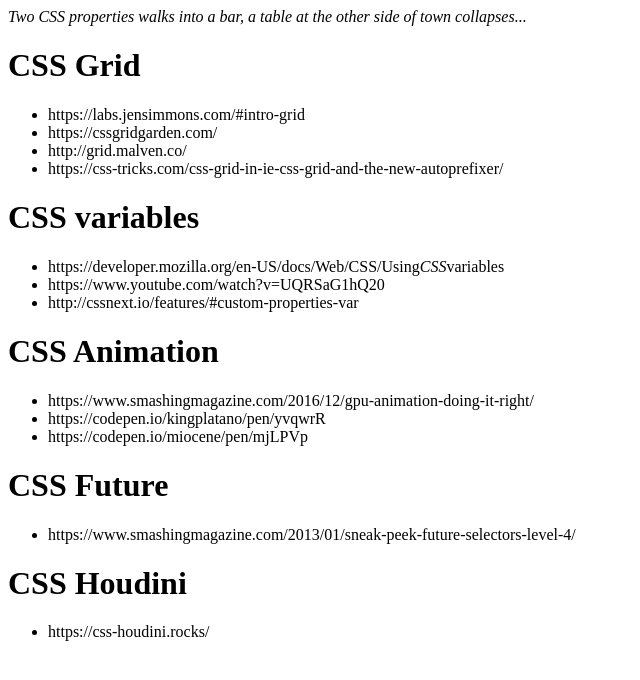
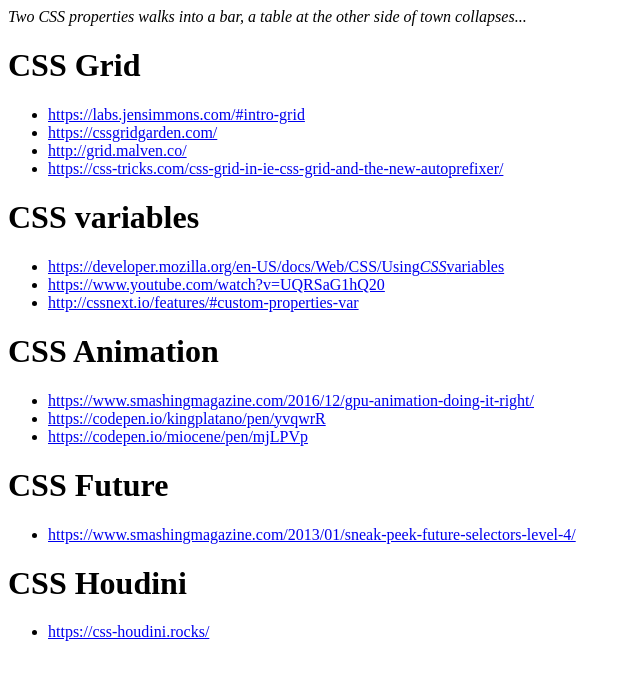
Before and after one commit to J-Kallunki/css-2018, a plain HTML site: page index.html in a window 1280 px wide. Shown: the whole page, without its empty margins (0-640 px from the left). Drawn offline with Linux system fonts and the light colour scheme.

Commit message:
Update index.html

```diff
--- a/index.html
+++ b/index.html
@@ -3,43 +3,43 @@
 <h1 id="cssgrid">CSS Grid</h1>
 
 <ul>
-<li>https://labs.jensimmons.com/#intro-grid</li>
+<li><a href="https://labs.jensimmons.com/#intro-grid">https://labs.jensimmons.com/#intro-grid</a></li>
 
-<li>https://cssgridgarden.com/</li>
+<li><a href="https://cssgridgarden.com/">https://cssgridgarden.com/</a></li>
 
-<li>http://grid.malven.co/</li>
+<li><a href="http://grid.malven.co/">http://grid.malven.co/</a></li>
 
-<li>https://css-tricks.com/css-grid-in-ie-css-grid-and-the-new-autoprefixer/</li>
+<li><a href="https://css-tricks.com/css-grid-in-ie-css-grid-and-the-new-autoprefixer/">https://css-tricks.com/css-grid-in-ie-css-grid-and-the-new-autoprefixer/</a></li>
 </ul>
 
 <h1 id="cssvariables">CSS variables</h1>
 
 <ul>
-<li>https://developer.mozilla.org/en-US/docs/Web/CSS/Using<em>CSS</em>variables</li>
+<li><a href="https://developer.mozilla.org/en-US/docs/Web/CSS/Using_CSS_variables">https://developer.mozilla.org/en-US/docs/Web/CSS/Using<em>CSS</em>variables</a></li>
 
-<li>https://www.youtube.com/watch?v=UQRSaG1hQ20</li>
+<li><a href="https://www.youtube.com/watch?v=UQRSaG1hQ20">https://www.youtube.com/watch?v=UQRSaG1hQ20</a></li>
 
-<li>http://cssnext.io/features/#custom-properties-var</li>
+<li><a href="http://cssnext.io/features/#custom-properties-var">http://cssnext.io/features/#custom-properties-var</a></li>
 </ul>
 
 <h1 id="cssanimation">CSS Animation</h1>
 
 <ul>
-<li>https://www.smashingmagazine.com/2016/12/gpu-animation-doing-it-right/</li>
+<li><a href="https://www.smashingmagazine.com/2016/12/gpu-animation-doing-it-right/">https://www.smashingmagazine.com/2016/12/gpu-animation-doing-it-right/</a></li>
 
-<li>https://codepen.io/kingplatano/pen/yvqwrR</li>
+<li><a href="https://codepen.io/kingplatano/pen/yvqwrR">https://codepen.io/kingplatano/pen/yvqwrR</a></li>
 
-<li>https://codepen.io/miocene/pen/mjLPVp</li>
+<li><a href="https://codepen.io/miocene/pen/mjLPVp">https://codepen.io/miocene/pen/mjLPVp</a></li>
 </ul>
 
 <h1 id="cssfuture">CSS Future</h1>
 
 <ul>
-<li>https://www.smashingmagazine.com/2013/01/sneak-peek-future-selectors-level-4/</li>
+<li><a href="https://www.smashingmagazine.com/2013/01/sneak-peek-future-selectors-level-4/">https://www.smashingmagazine.com/2013/01/sneak-peek-future-selectors-level-4/</a></li>
 </ul>
 
 <h1 id="csshoudini">CSS Houdini</h1>
 
 <ul>
-<li>https://css-houdini.rocks/</li>
+<li><a href="https://css-houdini.rocks/">https://css-houdini.rocks/</a></li>
 </ul>
```
